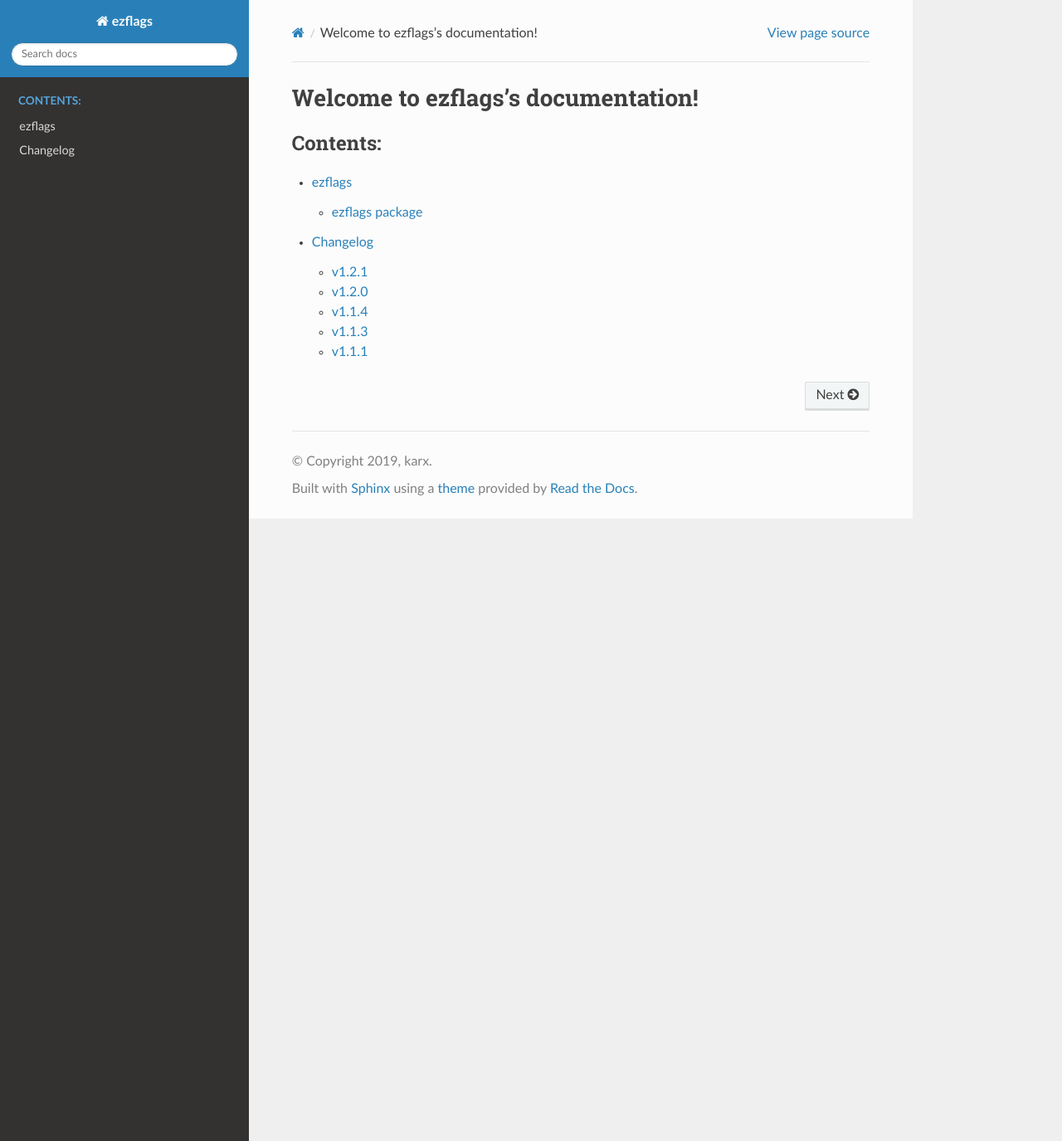
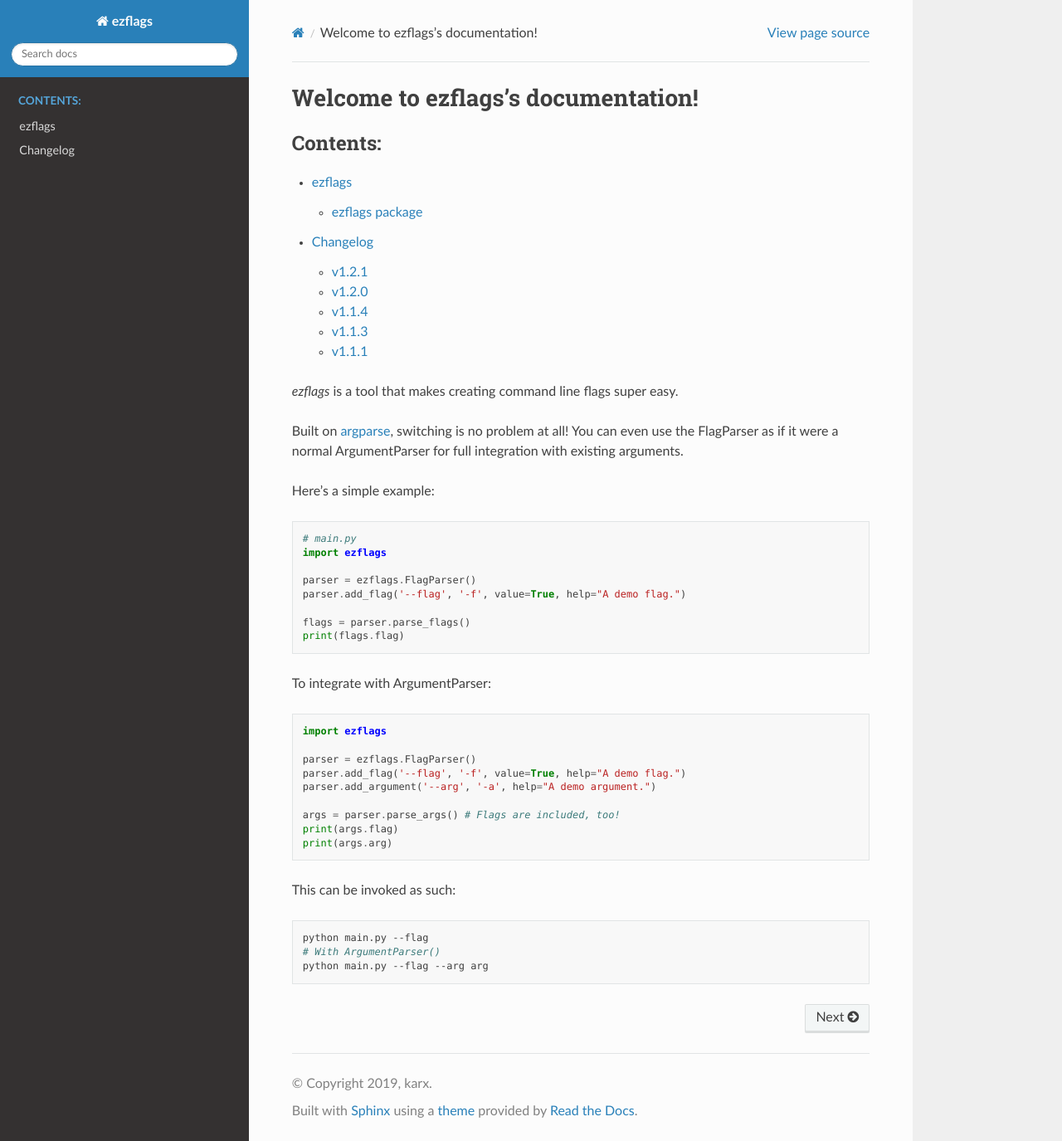
Before and after one commit to karx1/ezflags, a Sphinx documentation site: the page built from docs/source/index.rst, in a window 1280 px wide and 1375 px high. Shown: the whole window at 83% size. Built offline with Sphinx 7.4.7 and the Read the Docs theme 2.0.0, drawn with Linux system fonts in a browser that asks for light colours.

Commit message:
Add info from README to index of documentation

```diff
--- a/docs/source/index.rst
+++ b/docs/source/index.rst
@@ -12,3 +12,45 @@ Welcome to ezflags's documentation!
 
    modules
    changelog
+
+`ezflags` is a tool that makes creating command line flags super easy.
+
+Built on `argparse <https://docs.python.org/3/library/argparse.html>`__,
+switching is no problem at all! You can even use the FlagParser as if it
+were a normal ArgumentParser for full integration with existing
+arguments.
+
+Here’s a simple example:
+
+.. code:: py
+
+   # main.py
+   import ezflags
+
+   parser = ezflags.FlagParser()
+   parser.add_flag('--flag', '-f', value=True, help="A demo flag.")
+
+   flags = parser.parse_flags()
+   print(flags.flag)
+
+To integrate with ArgumentParser:
+
+.. code:: py
+
+   import ezflags
+
+   parser = ezflags.FlagParser()
+   parser.add_flag('--flag', '-f', value=True, help="A demo flag.")
+   parser.add_argument('--arg', '-a', help="A demo argument.")
+
+   args = parser.parse_args() # Flags are included, too!
+   print(args.flag)
+   print(args.arg)
+
+This can be invoked as such:
+
+.. code:: bash
+
+   python main.py --flag
+   # With ArgumentParser()
+   python main.py --flag --arg arg
```
